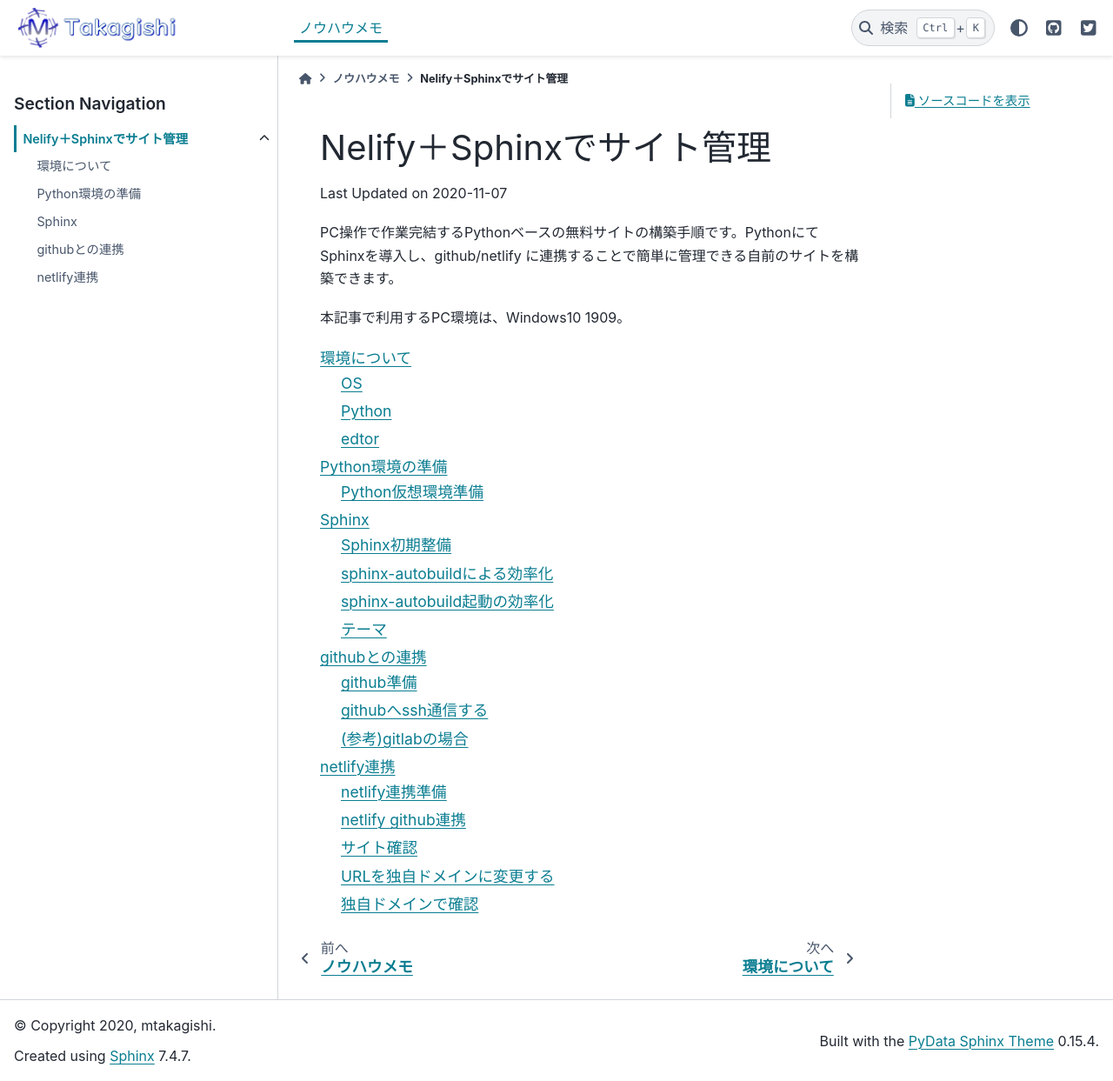
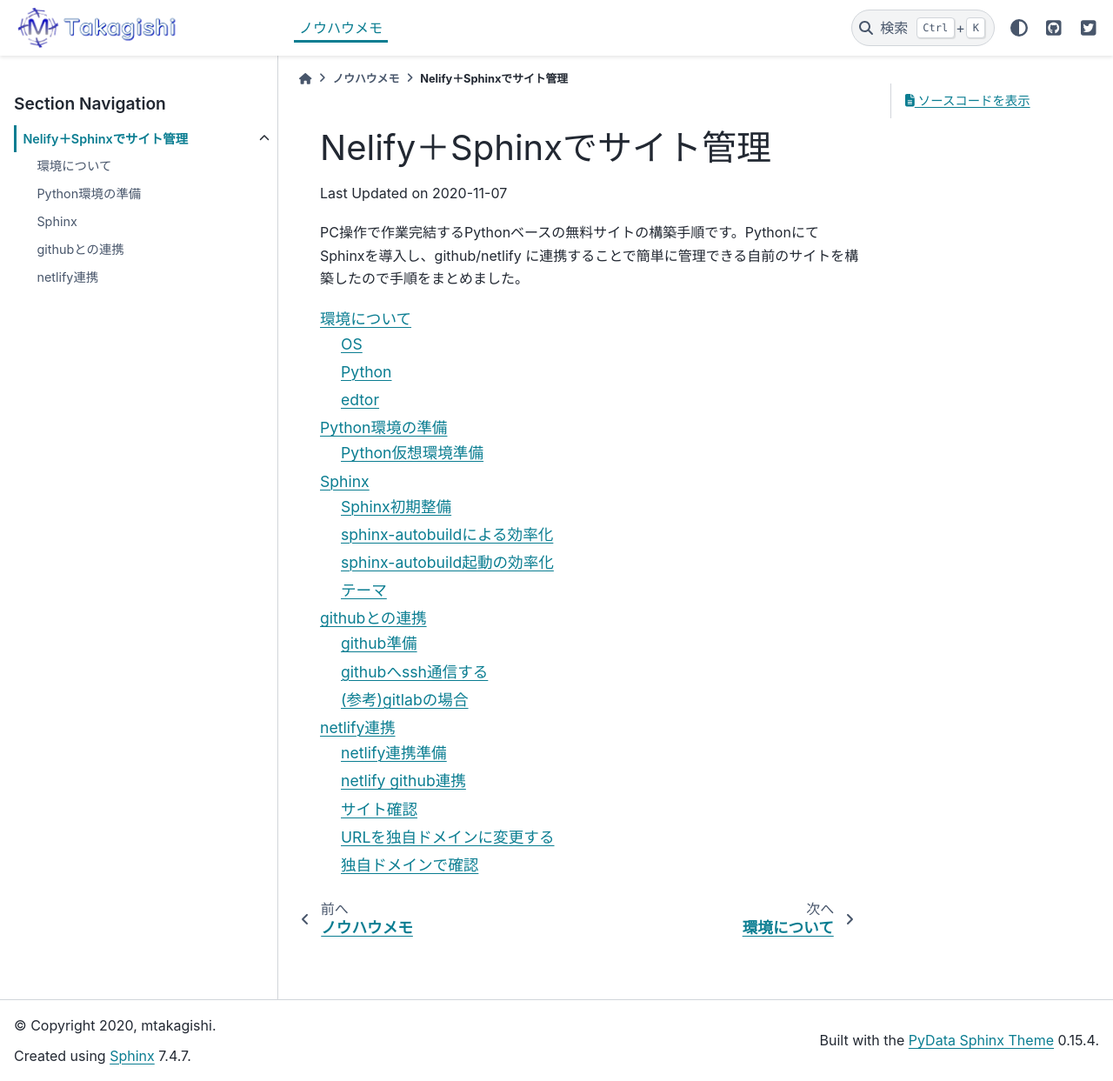
Before and after one commit to mtakagishi/mtakagishi, a Sphinx documentation site: the page built from docs/howto/20201105-netlify-sphinx/index.rst, in a window 1280 px wide and 1243 px high. Shown: the whole window at 87% size. Built offline with Sphinx 7.4.7 and the PyData theme 0.15.4, drawn with Linux system fonts in a browser that asks for light colours; pages that are not in the unit, such as notebooks, are missing from menus.

Commit message:
微調整

```diff
--- a/docs/howto/20201105-netlify-sphinx/index.rst
+++ b/docs/howto/20201105-netlify-sphinx/index.rst
@@ -3,9 +3,7 @@
 #################################################
 Last Updated on |date|
 
-PC操作で作業完結するPythonベースの無料サイトの構築手順です。PythonにてSphinxを導入し、github/netlify に連携することで簡単に管理できる自前のサイトを構築できます。
-
-本記事で利用するPC環境は、Windows10 1909。
+PC操作で作業完結するPythonベースの無料サイトの構築手順です。PythonにてSphinxを導入し、github/netlify に連携することで簡単に管理できる自前のサイトを構築したので手順をまとめました。
 
 .. toctree::
 	:maxdepth: 2
```
